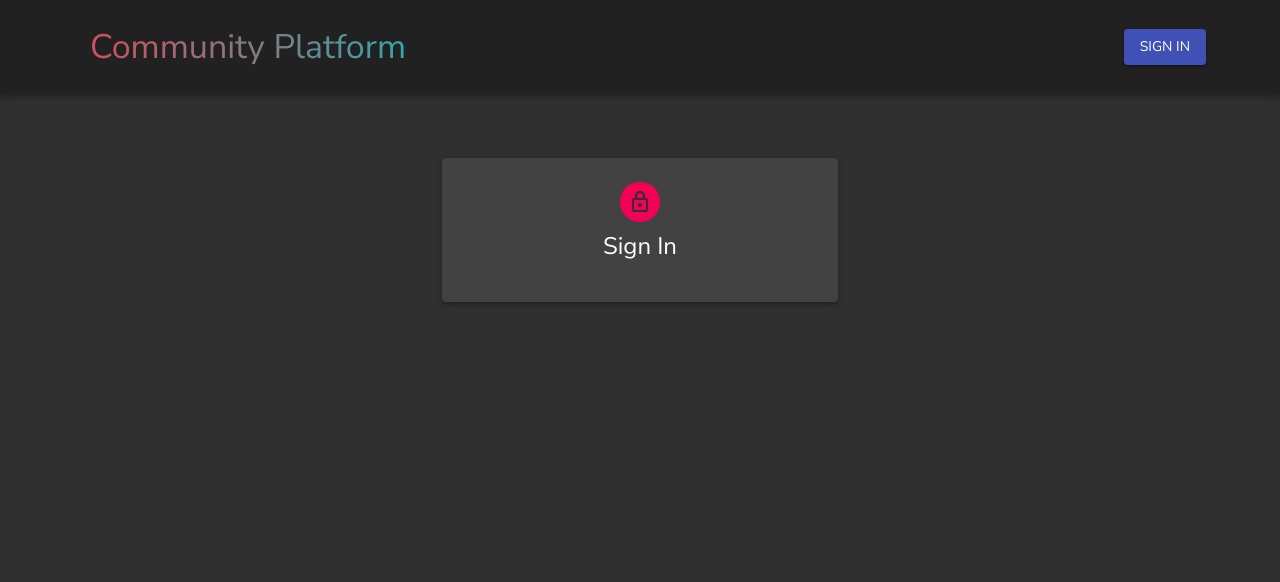
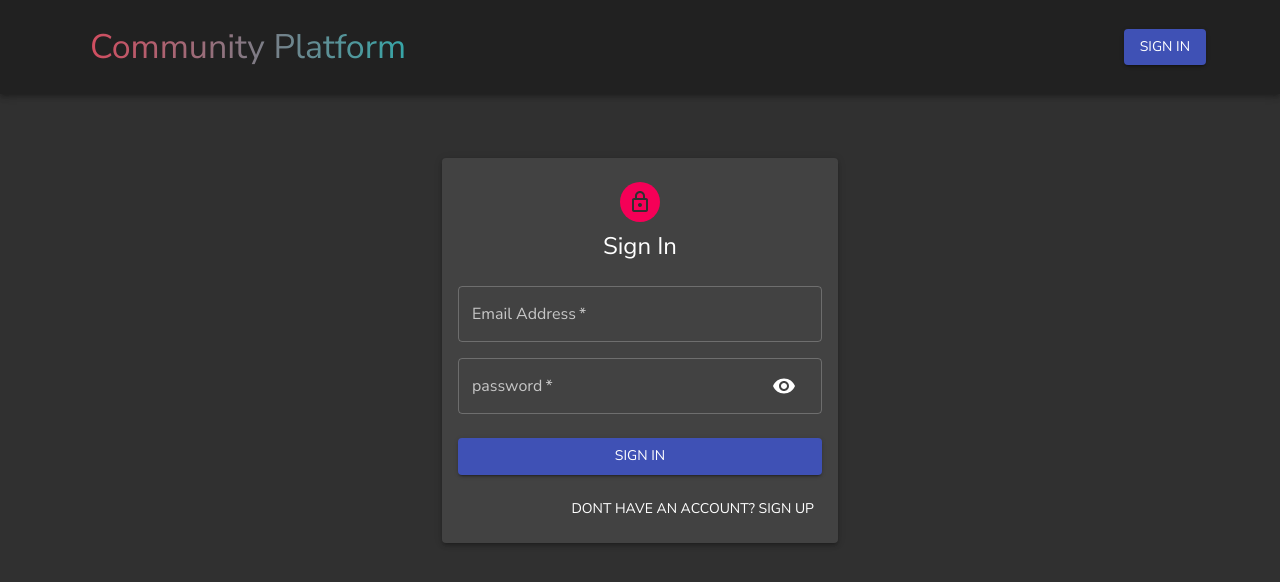
Before and after one commit to alaqsaka/community-platform, a React (Create React App) app in the folder client/: page /auth in a window 1280 px wide. Shown: the top 582 px of the page. Built offline with nearby package versions, Linux system fonts and the light colour scheme.

Commit message:
feat: create signin & signup form

```diff
--- a/client/src/components/Auth/Auth.js
+++ b/client/src/components/Auth/Auth.js
@@ -1,4 +1,4 @@
-import React from "react";
+import React, { useState } from "react";
 import {
   Avatar,
   Button,
@@ -6,15 +6,29 @@ import {
   Grid,
   Typography,
   Container,
+  TextField,
 } from "@material-ui/core";
 import LockOutlinedIcon from "@material-ui/icons/LockOutlined";
 import useStyles from "./styles";
+import Input from "./Input";
 
 const Auth = () => {
   const classes = useStyles();
-  const isSignup = false;
+  const [showPassword, setShowPassword] = useState(false);
+  // const isSignup = true;
+  const [isSignup, setisSignup] = useState(false);
+
+  const handleShowPassword = () =>
+    setShowPassword((prevShowPassword) => !prevShowPassword);
 
   const handleSubmit = () => {};
+
+  const handleChange = () => {};
+
+  const switchMode = () => {
+    setisSignup((prevIsSignUp) => !prevIsSignUp);
+    handleShowPassword(false);
+  };
 
   return (
     <Container component="main" maxWidth="xs">
@@ -23,7 +37,65 @@ const Auth = () => {
           <LockOutlinedIcon />
         </Avatar>
         <Typography variant="h5">{isSignup ? "Sign Up" : "Sign In"}</Typography>
-        <form className={classes.form} onSubmit={handleSubmit}></form>
+        <form className={classes.form} onSubmit={handleSubmit}>
+          <Grid container spacing={2}>
+            {isSignup && (
+              <>
+                <Input
+                  name="firstName"
+                  label="First Name"
+                  handleChange={handleChange}
+                  half
+                />
+                <Input
+                  name="lastName"
+                  label="Last Name"
+                  handleChange={handleChange}
+                  half
+                />
+              </>
+            )}
+            <Input
+              name="email"
+              label="Email Address"
+              handleChange={handleChange}
+              type="email"
+            />
+            <Input
+              name="password"
+              label="password"
+              handleChange={handleChange}
+              type={showPassword ? "text" : "password"}
+              handleShowPassword={handleShowPassword}
+            />
+            {isSignup && (
+              <Input
+                name="confirmPassword"
+                label="Repeat Password"
+                handleChange={handleChange}
+                type="password"
+              />
+            )}
+          </Grid>
+          <Button
+            type="submit"
+            fullWidth
+            variant="contained"
+            color="primary"
+            className={classes.submit}
+          >
+            {isSignup ? "Sign Up" : "Sign In"}
+          </Button>
+          <Grid container justifyContent="flex-end">
+            <Grid item>
+              <Button onClick={switchMode}>
+                {isSignup
+                  ? "Already have an account? Sign In"
+                  : "Dont have an account? Sign Up"}
+              </Button>
+            </Grid>
+          </Grid>
+        </form>
       </Paper>
     </Container>
   );
--- /dev/null
+++ b/client/src/components/Auth/Input.js
@@ -0,0 +1,49 @@
+import React from "react";
+import {
+  TextField,
+  Grid,
+  InputAdornment,
+  IconButton,
+  Icon,
+} from "@material-ui/core";
+
+import Visibility from "@material-ui/icons/Visibility";
+import VisibilityOff from "@material-ui/icons/VisibilityOff";
+
+const Input = ({
+  name,
+  handleChange,
+  label,
+  half,
+  autoFocus,
+  type,
+  handleShowPassword,
+}) => {
+  return (
+    <Grid item xs={12} sm={half ? 6 : 12}>
+      <TextField
+        name={name}
+        onChange={handleChange}
+        variant="outlined"
+        required
+        fullWidth
+        label={label}
+        autoFocus={autoFocus}
+        type={type}
+        InputProps={
+          name === "password" && {
+            endAdornment: (
+              <InputAdornment position="end">
+                <IconButton onClick={handleShowPassword}>
+                  {type === "password" ? <Visibility /> : <VisibilityOff />}
+                </IconButton>
+              </InputAdornment>
+            ),
+          }
+        }
+      />
+    </Grid>
+  );
+};
+
+export default Input;
```
